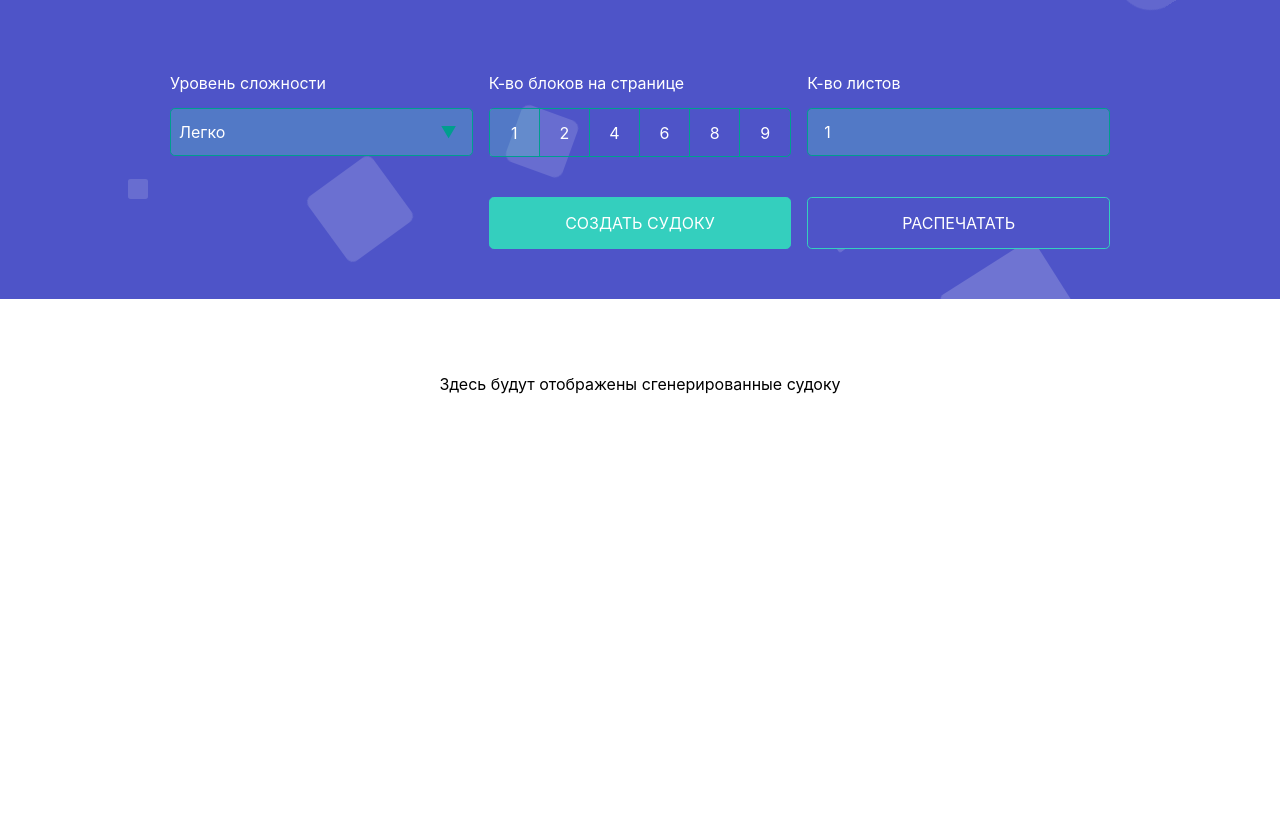
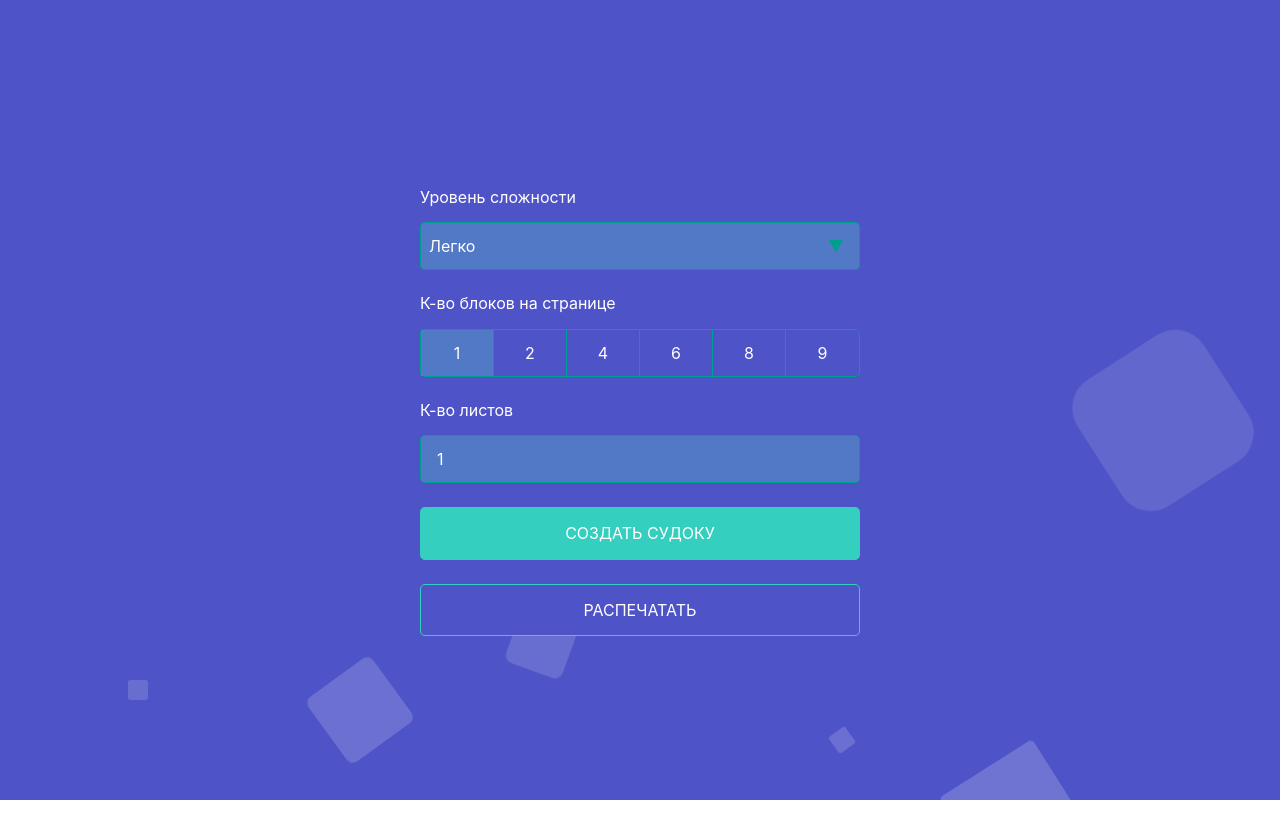
Before and after one commit to Lyrklif/print-sudoku, a React (Create React App) app: page / in a window 1280 px wide. Shown: the top 838 px of the page. After the commit the page ends 800 px from the top, so only its background shows below. Built offline with nearby package versions, Linux system fonts and the light colour scheme; the HTML template or start-up script is replaced by a standard one.

Commit message:
redesign

```diff
--- a/src/components/preview/preview.js
+++ b/src/components/preview/preview.js
@@ -10,10 +10,6 @@ const Preview = () => {
   return (
     <section className="preview-wp container">
       <div className="preview-content">
-
-        {store.fluids.length === 0 &&
-        <p>Здесь будут отображены сгенерированные судоку</p>
-        }
 
         {store.fluids.map((block, index) => {
           return (
--- a/src/components/preview/preview.scss
+++ b/src/components/preview/preview.scss
@@ -4,6 +4,8 @@
   max-height: 100vh;
   margin-top: 60px;
   margin-bottom: 60px;
+
+  display: none;
 }
 
 .preview-content {
--- a/src/components/settings-panel/settings-panel.scss
+++ b/src/components/settings-panel/settings-panel.scss
@@ -1,7 +1,13 @@
 .settings-panel-wp {
   overflow: hidden;
   position: relative;
-  margin-bottom: 30px;
+
+  min-height: 100vh;
+  min-width: 100vw;
+
+  display: flex;
+  align-items: center;
+  justify-content: center;
 }
 
 .settings-panel {
@@ -13,9 +19,12 @@
   }
 
   @media screen and (min-width: $md) {
-    display: grid;
-    grid-template-columns: 1fr 1fr 1fr;
-    grid-gap: 1em;
+    // display: grid;
+    // grid-template-columns: 1fr 1fr 1fr;
+    // grid-gap: 1em;
+
+    display: flex;
+    flex-direction: column;
   }
 }
 
--- a/src/styles/general.scss
+++ b/src/styles/general.scss
@@ -38,8 +38,8 @@ ol {
   margin-left: auto;
   margin-right: auto;
 
-  @media screen and (min-width: $xl) {
-    width: 1000px;
+  @media screen and (min-width: $lg) {
+    width: 500px;
 
   }
 }
--- a/src/styles/print.scss
+++ b/src/styles/print.scss
@@ -8,6 +8,7 @@
   .preview-wp {
     overflow: visible !important;
     border: none !important;
+    display: block !important;
   }
 
   .preview-content {
```
